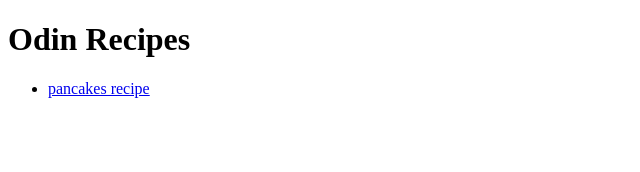
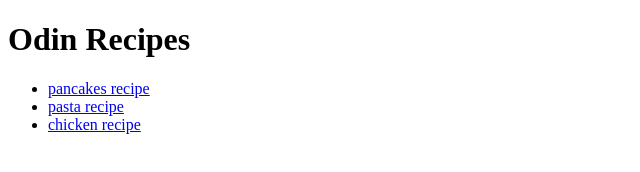
Before and after one commit to manishxspace/odin-recipes, a plain HTML site: page index.html in a window 1280 px wide. Shown: the whole page, without its empty margins (0-640 px from the left). Drawn offline with Linux system fonts and the light colour scheme.

Commit message:
Edit recipe list

```diff
--- a/index.html
+++ b/index.html
@@ -10,6 +10,8 @@
 
     <ul>
         <li><a href="./recipes/pancakes.html">pancakes recipe</a></li>
+        <li><a href="./recipes/pasta.html">pasta recipe</a></li>
+        <li><a href="./recipes/chicken.html">chicken recipe</a></li>
     </ul>
 
 </body>
```
